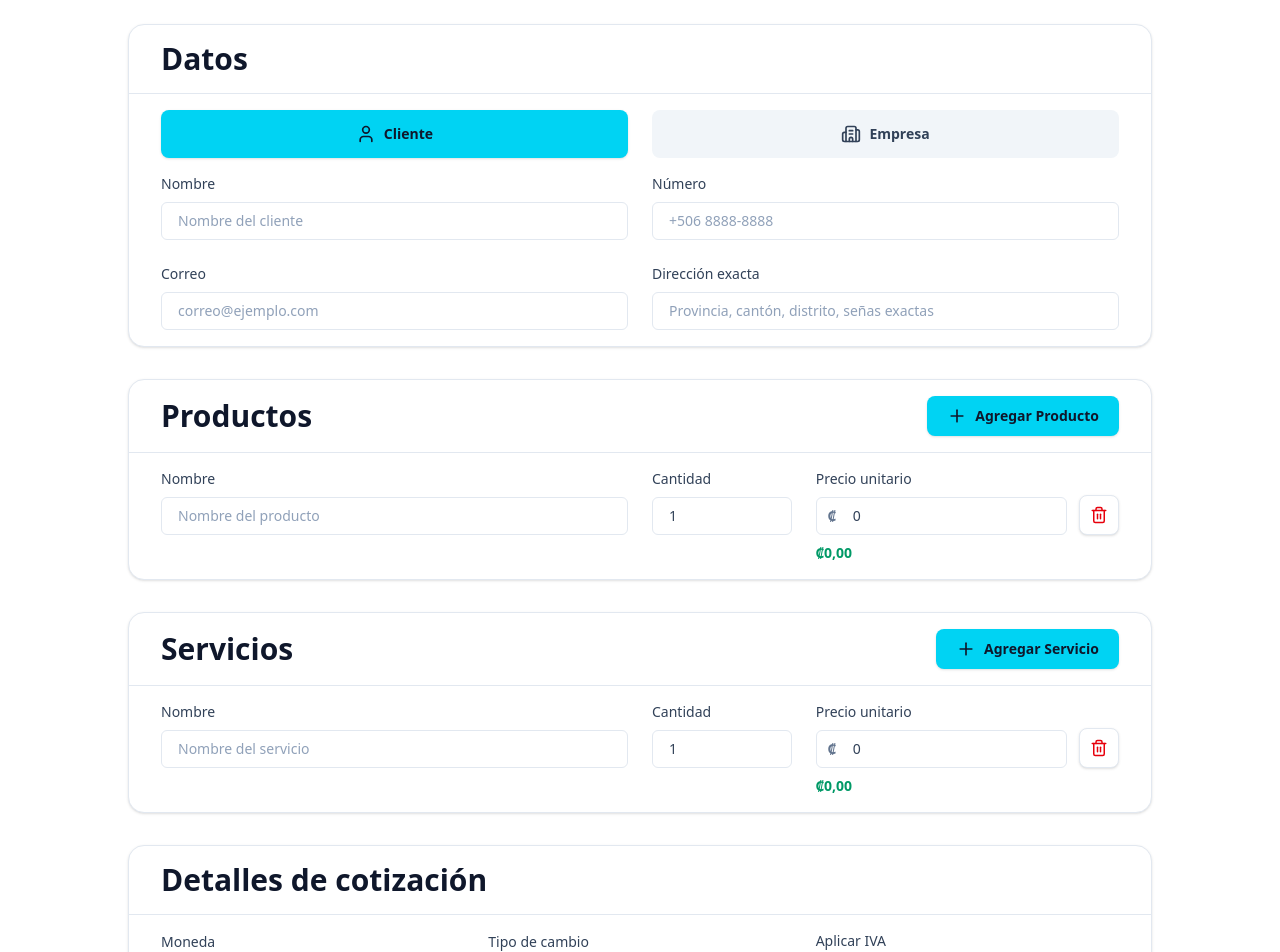
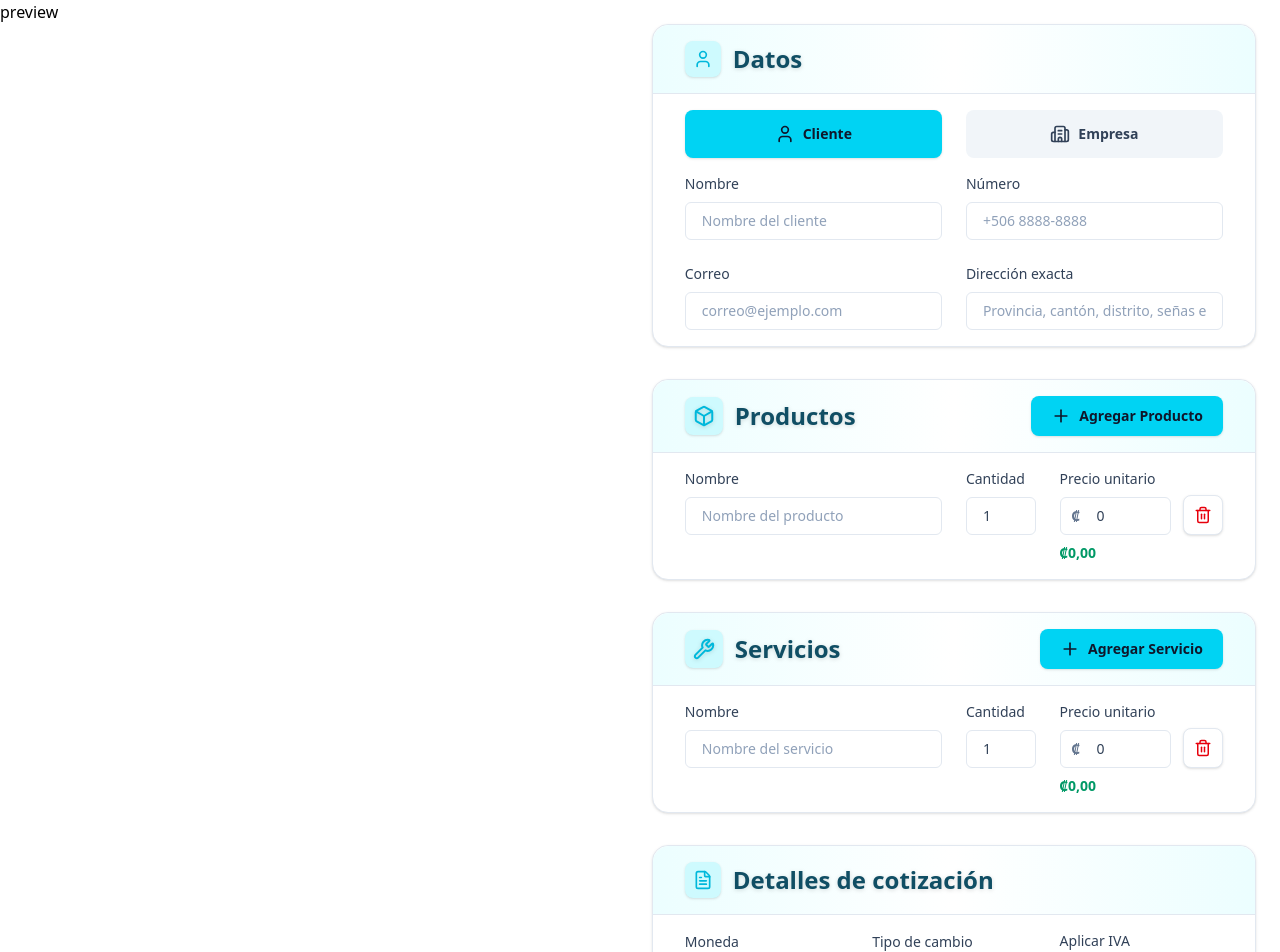
Before and after one commit to JosueMatamoros/SEN_Cotizaciones, a React (Vite) app: page / in a window 1280 px wide. Shown: the top 952 px of the page. Built offline with nearby package versions, Linux system fonts and the light colour scheme.

Commit message:
feat: notes an Details added

```diff
--- a/src/App.jsx
+++ b/src/App.jsx
@@ -2,7 +2,7 @@ import FormSection from "./section/form";
 import PreviewSection from "./section/preview";
 function App() {
   return (
-    <div className="w-full flex lg:flex-col-reverse ">
+    <div className="w-full flex  flex-col-reverse  lg:flex-row ">
       <PreviewSection />
       <FormSection />
     </div>
--- a/src/components/form/Card.jsx
+++ b/src/components/form/Card.jsx
@@ -1,9 +1,20 @@
-export default function Card({ title, action, children }) {
+export default function Card({ title, action, children, icon }) {
   return (
     <div className="rounded-2xl border border-slate-200 bg-white shadow-sm ">
-      <div className="flex items-center justify-between px-8 py-4 border-b border-slate-200">
-        <h2 className="text-3xl font-semibold text-slate-900">{title}</h2>
-        {action}
+      <div className="flex items-center justify-between bg-gradient-to-r from-cyan-50 via-white to-cyan-50 rounded-t-2xl px-8 py-4 border-b border-slate-200 ">
+        <div className="flex items-center gap-3">
+          {icon && (
+            <span className="bg-cyan-100 p-2 rounded-lg text-cyan-500 flex items-center justify-center shadow-sm">
+              {icon}
+            </span>
+          )}
+          <span className="text-2xl font-extrabold text-cyan-900 drop-shadow-sm">{title}</span>
+        </div>
+        {action && (
+          <div>
+            {action}
+          </div>
+        )}
       </div>
       <div className="px-8 py-4">
         {children}
--- a/src/components/form/CurrencyInput.jsx
+++ b/src/components/form/CurrencyInput.jsx
@@ -37,7 +37,6 @@ export function parseCurrencyToNumber(value) {
 
 export default function CurrencyInput({
   label,
-  labelAlt,
   placeholder,
   value,
   onChange,
@@ -49,9 +48,8 @@ export default function CurrencyInput({
 
   return (
     <div>
-      <label className="mb-2 block text-sm font-medium text-slate-700">
+      <label className="mb-2 block text-sm font-medium text-slate-700 whitespace-nowrap">
         {label}
-        {labelAlt}
       </label>
 
       <div className="relative">
--- a/src/components/form/ItemsSection.jsx
+++ b/src/components/form/ItemsSection.jsx
@@ -28,6 +28,7 @@ function formatMoney(amount, currency) {
 
 export default function ItemsSection({
   title,
+  icon,
   addLabel,
   items,
   setItems,
@@ -52,6 +53,7 @@ export default function ItemsSection({
   return (
     <Card
       title={title}
+      icon={icon}
       action={
         <button
           type="button"
@@ -59,7 +61,7 @@ export default function ItemsSection({
           className="inline-flex h-10 items-center rounded-lg bg-cyan-400 px-3 lg:px-5 text-sm font-semibold text-slate-900 shadow-sm transition-colors hover:bg-cyan-300 gap-2 "
         >
           <Plus size={20} className="shrink-0" />
-          <span className="hidden lg:inline ">{addLabel}</span>
+          <span className="hidden sm:inline ">{addLabel}</span>
         </button>
       }
     >
@@ -97,13 +99,12 @@ export default function ItemsSection({
                 <div className="flex items-end gap-3">
                   <div className="flex-1">
                     <CurrencyInput
-                      label={<span className="xl:inline hidden">Precio unitario</span>}
+                      label="Precio unitario"
                       placeholder="0"
                       value={it.precioUnitario}
                       onChange={(v) => updateItem(it.id, { precioUnitario: v })}
                       currency={currency}
                       currencySymbol={currencySymbol}
-                      labelAlt={<span className="xl:hidden inline">Precio</span>}
                     />
                   </div>
 
--- a/src/section/form.jsx
+++ b/src/section/form.jsx
@@ -5,6 +5,7 @@ import Field from "../components/form/Field";
 import Tabs from "../components/form/Tabs";
 import Accordion from "../components/form/Accordion";
 import Card from "../components/form/Card";
+import { User, Box, Wrench, PencilLine, FileText } from "../utils/icons";
 import ItemsSection from "../components/form/ItemsSection";
 import CustomSelect from "../components/form/CustomSelect";
 import Toggle from "../components/form/Toggle";
@@ -46,7 +47,7 @@ export default function FormSection() {
     <section className="w-full p-6">
       <div className="mx-auto w-full max-w-5xl space-y-8">
         {/* ...existing code... */}
-        <Card title="Datos">
+        <Card title="Datos" icon={<User size={20} />}>
           <Tabs value={tab} onChange={setTab} />
 
           <AnimatePresence mode="wait" initial={false}>
@@ -166,6 +167,7 @@ export default function FormSection() {
 
         <ItemsSection
           title="Productos"
+          icon={<Box size={22} strokeWidth={2.2} className="drop-shadow-sm" />}
           addLabel="Agregar Producto"
           items={productos}
           setItems={setProductos}
@@ -175,6 +177,7 @@ export default function FormSection() {
 
         <ItemsSection
           title="Servicios"
+          icon={<Wrench size={22} strokeWidth={2.2} className="drop-shadow-sm" />}
           addLabel="Agregar Servicio"
           items={servicios}
           setItems={setServicios}
@@ -182,7 +185,7 @@ export default function FormSection() {
           currency="CRC"
         />
 
-        <Card title="Detalles de cotización" className="mt-8">
+        <Card title="Detalles de cotización" className="mt-8" icon={<FileText size={20} />}>
           <div className="flex flex-col md:flex-row gap-6 items-center justify-around">
             <div className="w-full md:w-1/3">
               <label className="block mb-2 text-sm font-medium text-slate-700">Moneda</label>
@@ -208,7 +211,7 @@ export default function FormSection() {
             </div>
           </div>
         </Card>
-        <Card title="Notas" className="mt-8">
+        <Card title="Notas" className="mt-8" icon={<PencilLine size={20} />}>
           <textarea
             className="w-full min-h-30 rounded-md border border-slate-200 bg-white px-4 py-2 text-sm text-slate-700  focus:ring-4 focus:ring-cyan-100"
             placeholder="Escribe aquí tus notas..."
--- a/src/utils/icons.js
+++ b/src/utils/icons.js
@@ -1,2 +1,2 @@
 // Centraliza los iconos de lucide-react para toda la app
-export { User, Building2, Plus, ChevronDown, ChevronUp, Trash2 } from "lucide-react";
+export { User, Building2, Plus, ChevronDown, ChevronUp, Trash2, Box, Wrench, PencilLine, FileText, ShoppingCart, StickyNote } from "lucide-react";
```
